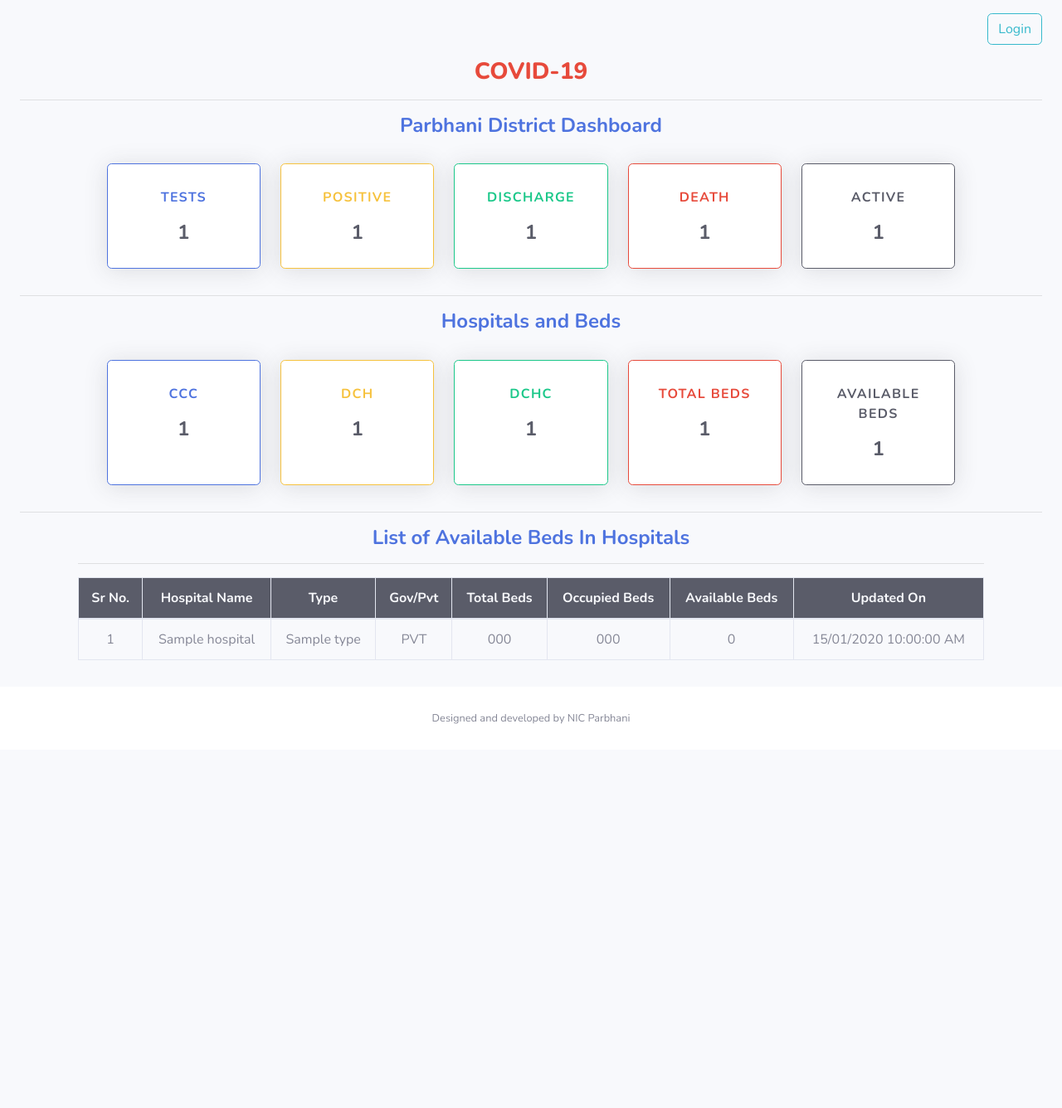
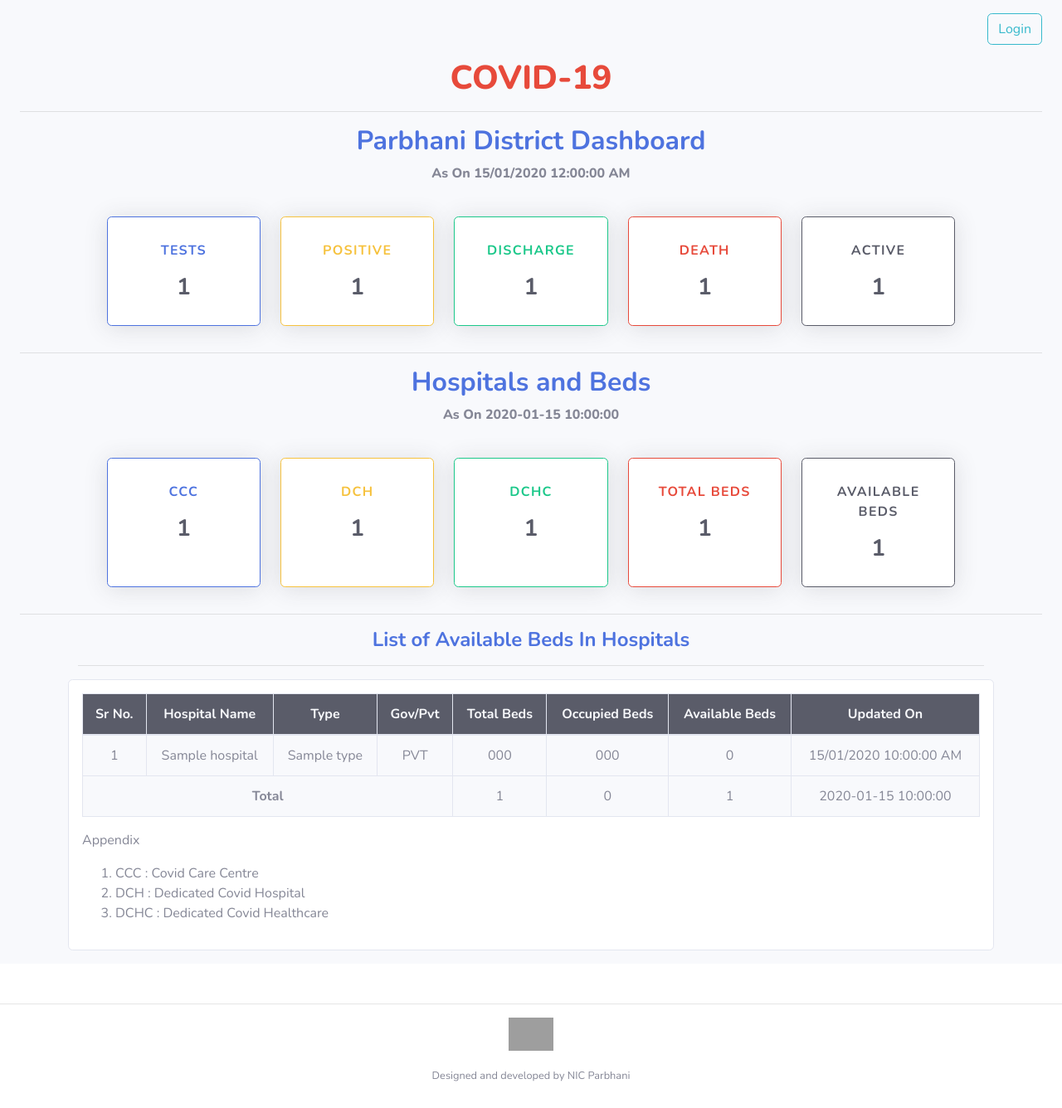
Before and after one commit to sachink23/c19-dashboard, a PHP site: template views/homepage.php in a window 1280 px wide. Shown: the whole page at 83% size. Before the commit the page ends 873 px from the top, so only its background shows below. Run offline with PHP 8.4, Linux system fonts and the light colour scheme; the template is opened without the code that fills it: most values are stand-ins (such as "Sample title", 1, 10 or a date in 2020); data that the repository does not hold is empty; some libraries are stand-ins or nearby versions; grey boxes are pictures that could not be loaded.

Commit message:
UI Fixes

```diff
--- a/login.php
+++ b/login.php
@@ -1,5 +1,11 @@
 <?php
 
 require_once __DIR__ . "/include.php";
+if (isset($_SESSION["user"])) {
 
+    if (isLogin($_SESSION["user"]["username"], $_SESSION["user"]["password"])) {
+        header("Location: ./admin/");
+        exit;
+    }
+}
 die($templates->render("login"));
--- a/views/admin/template.php
+++ b/views/admin/template.php
@@ -39,11 +39,11 @@
         <hr class="sidebar-divider my-0">
 
         <!-- Nav Item - Dashboard -->
-        <!--li class="nav-item">
-            <a class="nav-link" href="<?= APP_BASE_HREF ?>admin/">
+        <li class="nav-item">
+            <a class="nav-link" href="<?= APP_BASE_HREF ?>">
                 <i class="fas fa-fw fa-angle-double-right"></i>
                 <span>Dashboard</span></a>
-        </li-->
+        </li>
         <li class="nav-item">
             <a class="nav-link" href="<?= APP_BASE_HREF ?>admin/?path=daily-talukawise-data-entry">
                 <i class="fas fa-fw fa-angle-double-right"></i>
--- a/views/homepage.php
+++ b/views/homepage.php
@@ -31,12 +31,18 @@
 
                 <div class="row">
                     <div class="col-12 mb-3">
+                        <?php if(!$logged_in): ?>
                         <a role="button" href="login.php" class="btn btn-outline-info float-right">Login</a>
+                        <?php else: ?>
+                         <a role="button" href="./admin/" class="btn btn-outline-info float-right">Return To Admin</a>
+
+                        <?php endif; ?>
                     </div>
                     <div class="col-12 mb-4">
-                        <h1 class="h3 text-danger" style="font-weight: 800">COVID-19</h1>
+                        <h1 class="h1 text-danger" style="font-weight: 800">COVID-19</h1>
                         <hr />
-                        <h2 class="h4 text-primary" style="font-weight: 650">Parbhani District Dashboard</h2>
+                        <h2 class="h2 text-primary" style="font-weight: 650">Parbhani District Dashboard</h2>
+                        <p style="font-weight: 800">As On <?= date("d/m/Y h:i:s A",strtotime($last_talukawise_update)) ?></p>
                     </div>
                 </div>
 
@@ -50,7 +56,7 @@
                                         <div class="text-md font-weight-bold text-primary text-uppercase" style="letter-spacing: 1.3px">Tests</div>
                                     </div>
                                     <div class="col-12 text-center">
-                                        <div class="h4 mb-0 font-weight-bold text-gray-800"><?= $total_tests ?></div>
+                                        <div class="h3 mb-0 font-weight-bold text-gray-800"><?= $total_tests ?></div>
                                     </div>
                                 </div>
                             </div>
@@ -64,7 +70,7 @@
                                         <div class="text-md font-weight-bold text-warning text-uppercase" style="letter-spacing: 1.3px">Positive</div>
                                     </div>
                                     <div class="col-12 text-center">
-                                        <div class="h4 mb-0 font-weight-bold text-gray-800"><?= $total_positive ?></div>
+                                        <div class="h3 mb-0 font-weight-bold text-gray-800"><?= $total_positive ?></div>
                                     </div>
                                 </div>
                             </div>
@@ -78,7 +84,7 @@
                                         <div class="text-md font-weight-bold text-success text-uppercase" style="letter-spacing: 1.3px">Discharge</div>
                                     </div>
                                     <div class="col-12 text-center">
-                                        <div class="h4 mb-0 font-weight-bold text-gray-800"><?= $total_discharge ?></div>
+                                        <div class="h3 mb-0 font-weight-bold text-gray-800"><?= $total_discharge ?></div>
                                     </div>
                                 </div>
                             </div>
@@ -92,7 +98,7 @@
                                         <div class="text-md font-weight-bold text-danger text-uppercase" style="letter-spacing: 1.3px">Death</div>
                                     </div>
                                     <div class="col-12 text-center">
-                                        <div class="h4 mb-0 font-weight-bold text-gray-800"><?= $total_dead ?></div>
+                                        <div class="h3 mb-0 font-weight-bold text-gray-800"><?= $total_dead ?></div>
                                     </div>
                                 </div>
                             </div>
@@ -106,7 +112,7 @@
                                         <div class="text-md font-weight-bold text-dark text-uppercase" style="letter-spacing: 1.3px">Active</div>
                                     </div>
                                     <div class="col-12 text-center">
-                                        <div class="h4 mb-0 font-weight-bold text-gray-800"><?= $total_active ?></div>
+                                        <div class="h3 mb-0 font-weight-bold text-gray-800"><?= $total_active ?></div>
                                     </div>
                                 </div>
                             </div>
@@ -117,7 +123,8 @@
                 <hr />
                 <div class="row mt-3">
                     <div class="col-12 mb-4">
-                        <h2 class="h4 text-primary" style="font-weight: 650">Hospitals and Beds</h2>
+                        <h2  class="h2 text-primary" style="font-weight: 650">Hospitals and Beds </h2>
+                        <p style="font-weight: 800">As On <?= $updated_hosps_det_time ?></p>
                     </div>
                     <div class="col-xl-1 mb-3"></div>
                     <div class="col-xl-2 col-md-6 mb-3">
@@ -128,7 +135,7 @@
                                         <div class="text-md font-weight-bold text-primary text-uppercase" style="letter-spacing: 1.3px">CCC</div>
                                     </div>
                                     <div class="col-12 text-center">
-                                        <div class="h4 mb-0 font-weight-bold text-gray-800"><?= $total_ccc ?></div>
+                                        <div class="h3 mb-0 font-weight-bold text-gray-800"><?= $total_ccc ?></div>
                                     </div>
                                 </div>
                             </div>
@@ -142,7 +149,7 @@
                                         <div class="text-md font-weight-bold text-warning text-uppercase" style="letter-spacing: 1.3px">DCH</div>
                                     </div>
                                     <div class="col-12 text-center">
-                                        <div class="h4 mb-0 font-weight-bold text-gray-800"><?= $total_dch ?></div>
+                                        <div class="h3 mb-0 font-weight-bold text-gray-800"><?= $total_dch ?></div>
                                     </div>
                                 </div>
                             </div>
@@ -156,7 +163,7 @@
                                         <div class="text-md font-weight-bold text-success text-uppercase" style="letter-spacing: 1.3px">DCHC</div>
                                     </div>
                                     <div class="col-12 text-center">
-                                        <div class="h4 mb-0 font-weight-bold text-gray-800"><?= $total_dchc ?></div>
+                                        <div class="h3 mb-0 font-weight-bold text-gray-800"><?= $total_dchc ?></div>
                                     </div>
                                 </div>
                             </div>
@@ -170,7 +177,7 @@
                                         <div class="text-md font-weight-bold text-danger text-uppercase" style="letter-spacing: 1.3px">Total Beds</div>
                                     </div>
                                     <div class="col-12 text-center">
-                                        <div class="h4 mb-0 font-weight-bold text-gray-800"><?= $total_beds ?></div>
+                                        <div class="h3 mb-0 font-weight-bold text-gray-800"><?= $total_beds ?></div>
                                     </div>
                                 </div>
                             </div>
@@ -184,7 +191,7 @@
                                         <div class="text-md font-weight-bold text-dark text-uppercase" style="letter-spacing: 1.3px">Available Beds</div>
                                     </div>
                                     <div class="col-12 text-center">
-                                        <div class="h4 mb-0 font-weight-bold text-gray-800"><?= $total_available_beds ?></div>
+                                        <div class="h3 mb-0 font-weight-bold text-gray-800"><?= $total_available_beds ?></div>
                                     </div>
                                 </div>
                             </div>
@@ -199,7 +206,7 @@
                         <div class="col-12">
                             <h2 class="h4 text-primary" style="font-weight: 650">List of Available Beds In Hospitals</h2><hr />
                         </div>
-                    <div class="col-12 table-responsive">
+                        <div class="col-12 p-3 card table-responsive">
                             <table class="table table-bordered text-center bg-light">
                                 <thead class="thead-inverse bg-dark text-light">
                                 <tr>
@@ -227,9 +234,22 @@
 
                                     </tr>
                                 <?php endforeach; ?>
-
+                                    <tr>
+                                        <th colspan="4">Total</th>
+                                        <td><?= $total_beds ?></td>
+                                        <td><?= $total_beds - $total_available_beds ?></td>
+                                        <td><?= $total_available_beds ?></td>
+                                        <td><?= $updated_hosps_det_time ?></td>
+                                    </tr>
                                 </tbody>
                             </table>
+
+                            <p class="text-left">Appendix</p>
+                            <ol>
+                                <li class="text-left">CCC : Covid Care Centre</li>
+                                <li class="text-left">DCH : Dedicated Covid Hospital</li>
+                                <li class="text-left">DCHC : Dedicated Covid Healthcare</li>
+                            </ol>
                         </div>
                     </div>
                 </div>
@@ -242,9 +262,13 @@
         <!-- End of Main Content -->
 
         <!-- Footer -->
+
         <footer class="sticky-footer bg-white">
-            <div class="container my-auto">
+            <hr />
+            <div class="container my-auto text-center">
+                <img src="<?=APP_BASE_HREF ?>assets/nic.png" height="40px"><br /><br />
                 <div class="copyright text-center my-auto">
+
                     <span>Designed and developed by NIC Parbhani</span>
                 </div>
             </div>
@@ -272,12 +296,6 @@
 <!-- Custom scripts for all pages-->
 <script src="<?= APP_BASE_HREF ?>theme/js/sb-admin-2.min.js"></script>
 
-<!-- Page level plugins -->
-<script src="<?= APP_BASE_HREF ?>theme/vendor/chart.js/Chart.min.js"></script>
-
-<!-- Page level custom scripts -->
-<script src="<?= APP_BASE_HREF ?>theme/js/demo/chart-area-demo.js"></script>
-<script src="<?= APP_BASE_HREF ?>theme/js/demo/chart-pie-demo.js"></script>
 
 </body>
 
```
Also changed, not shown: backend/create-hospital.php (+5 -3 lines), covidDash.sql (deleted, +0 -201 lines), index.php (+20 -2 lines), assets/nic.png (added). Lines whose indentation alone changed are shown as unchanged.
